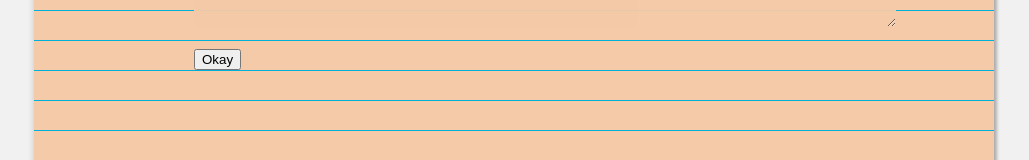
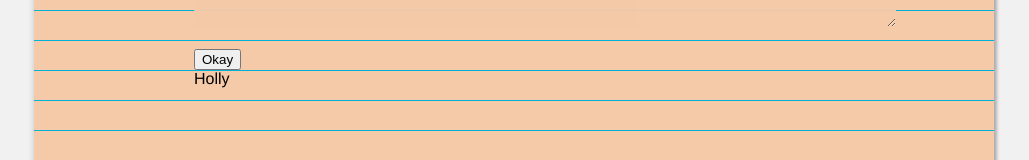
Before and after one commit to amcmullen9291/DearDiary, a React (Create React App) app in the folder frontend/: page /entry in a window 1280 px wide. Shown: the part 517-677 px from the top of the page, without its empty margins (126-1155 px from the left). Built offline with nearby package versions, Linux system fonts and the light colour scheme; the HTML template or start-up script is replaced by a standard one.

Commit message:
safety commit. checking nameComponent's function

```diff
--- a/frontend/src/Components/Entry.js
+++ b/frontend/src/Components/Entry.js
@@ -16,6 +16,7 @@ class Home extends React.Component {
             <br/>
             <input type="submit" name="submit" value="Okay"></input>
         </form>
+        <Name/>
         </div>
         <center><button class="myButton">Past Notes</button><button class="myButton"><Link to="/Home">B A C K H O M E</Link></button></center>
         </div>
--- a/frontend/src/Components/Name.js
+++ b/frontend/src/Components/Name.js
@@ -0,0 +1,11 @@
+import React from 'react';
+
+class Name extends React.Component {
+    render() {
+      return (
+          <div>Holly</div>
+      )
+    }
+  }
+
+  export default Name;
```
